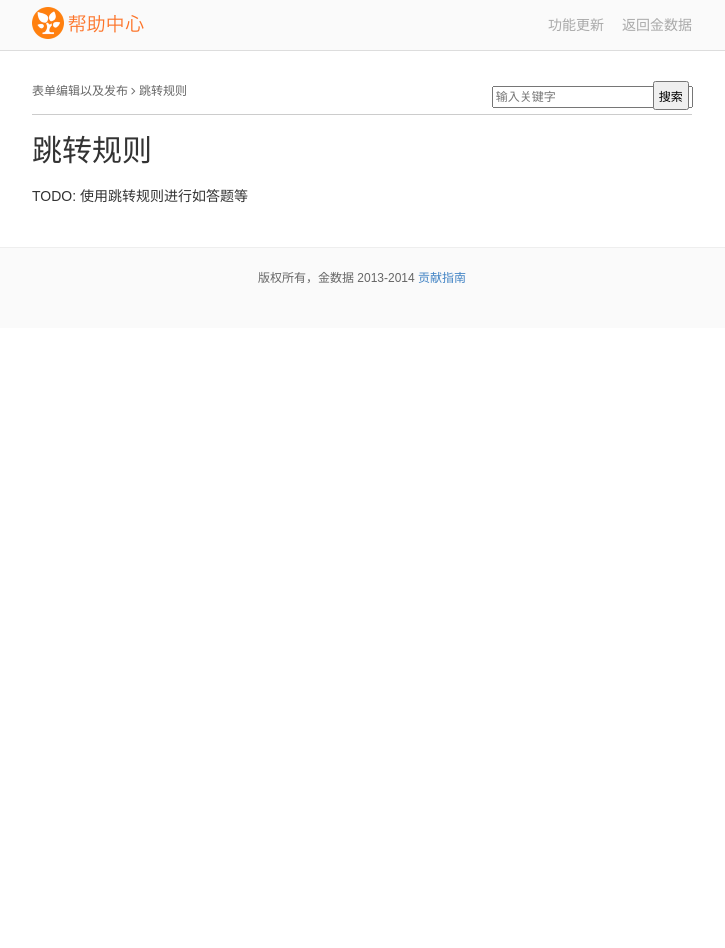
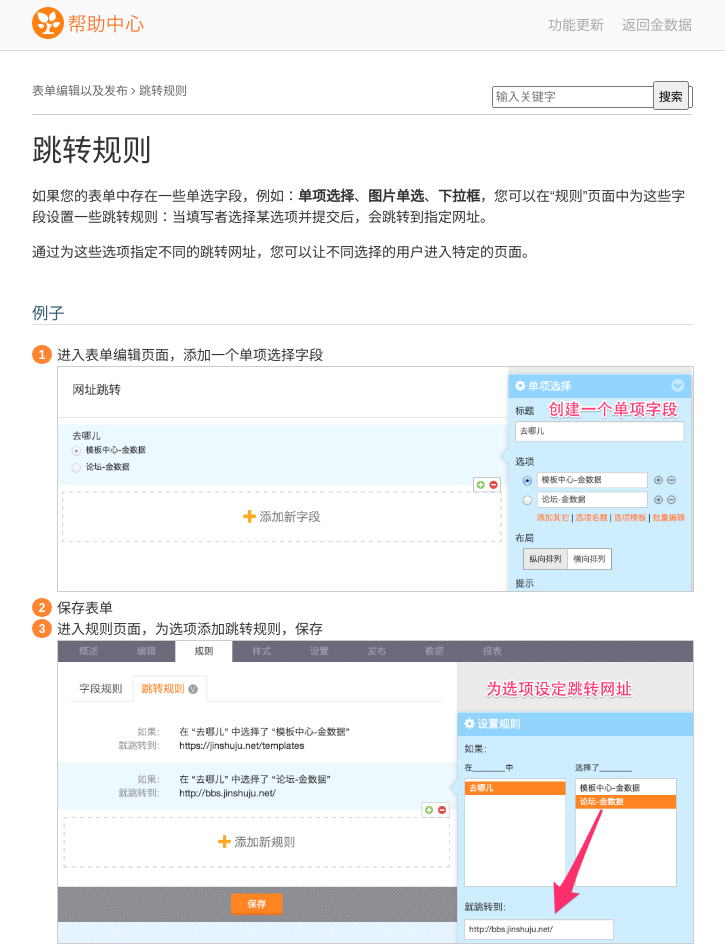
Before and after one commit to jinshuju/help.jinshuju.net, a Jekyll site: the page built from _posts/2014-2-7-redirect-rules.md, in a window 1280 px wide. Shown: the top 948 px of the page, without its empty margins (278-1003 px from the left). Built offline with Jekyll 4.4.1, drawn with Linux system fonts in a browser that asks for light colours; Markdown is read by kramdown in place of the engine named in the settings; before the commit the page ends 900 px from its top, so only the background shows below that; grey boxes are pictures that could not be loaded.

Commit message:
完成 跳转规则

```diff
--- a/_posts/2014-2-7-redirect-rules.md
+++ b/_posts/2014-2-7-redirect-rules.md
@@ -3,9 +3,18 @@ layout: post
 title:  "跳转规则"
 date:   2014-04-02 12:12:12
 category: form
-tags: todo L
-
-author: roamin9
 ---
 
-TODO: 使用跳转规则进行如答题等
+如果您的表单中存在一些单选字段，例如：**单项选择**、**图片单选**、**下拉框**，您可以在“规则”页面中为这些字段设置一些跳转规则：当填写者选择某选项并提交后，会跳转到指定网址。
+
+通过为这些选项指定不同的跳转网址，您可以让不同选择的用户进入特定的页面。
+
+### 例子
+
+1. 进入表单编辑页面，添加一个单项选择字段
+   ![create_field](/images/redirects-rules-create_field.png)
+2. 保存表单
+3. 进入规则页面，为选项添加跳转规则，保存
+   ![create_rules](/images/redirects-rules-create_rules.png)
+4. 来看看效果
+   ![results](/images/redirects-rules-results.png)
```
Also changed, not shown: images/redirects-rules-create_field.png (added), images/redirects-rules-create_rules.png (added), images/redirects-rules-result.gif (added).
